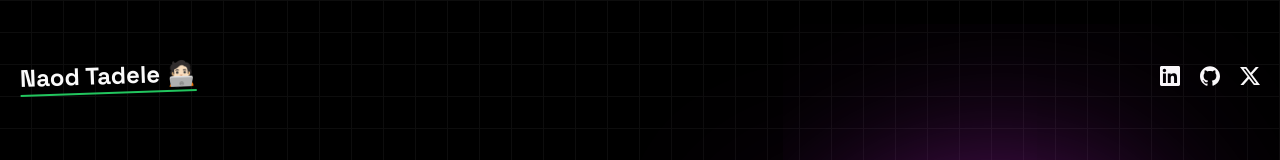
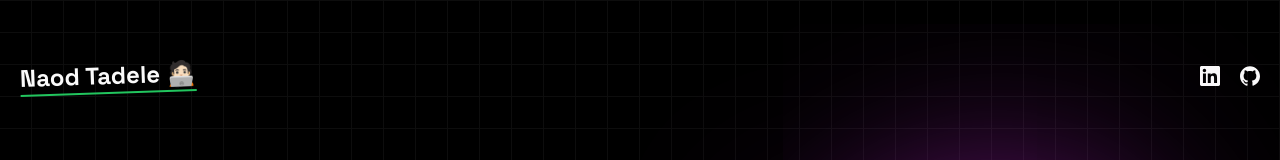
Before and after one commit to naodt1/portfolio-nextjs, a Next.js app: page / in a window 1280 px wide. Shown: the top 160 px of the page. Built offline with nearby package versions, Linux system fonts and the light colour scheme.

Commit message:
updated project and header links

```diff
--- a/app/(home)/components/Navbar.tsx
+++ b/app/(home)/components/Navbar.tsx
@@ -6,20 +6,20 @@ import { SiGithub, SiLinkedin, SiX } from "react-icons/si";
 export default function Navbar({className}: {className?:string}){
     const socials = [
         {
-            link: "https://www.linkedin.com/in/naod-tadele-063b23119/",
+            link: "https://www.linkedin.com/in/naod-tadel/",
             label: "Linkedin",
             Icon: SiLinkedin,
         },
         {
-            link: "https://github.com/kronahs",
+            link: "https://github.com/naodt1",
             label: "GitHub",
             Icon: SiGithub ,
         },
-        {
-            link: "https://twitter.com/naod_tadele1",
-            label: "X",
-            Icon: SiX,
-        }
+        // {
+        //     link: "https://twitter.com/naod_tadele1",
+        //     label: "X",
+        //     Icon: SiX,
+        // }
     ];
 
 
@@ -29,9 +29,9 @@ export default function Navbar({className}: {className?:string}){
             {socials.map((social,index) => {
                 const Icon = social.Icon;
 
-                return <Link href={social.link} key={index} aria-label={social.label}>
-                    <Icon className="w-5 h-5 hover:scale-125 transition-all"/>
-                </Link>
+                return  <a href={social.link} target="_blank" rel="noopener noreferrer" key={index} aria-label={social.label}>
+                <Icon className="w-5 h-5 hover:scale-125 transition-all" />
+            </a>
             })}
         </div>
     </nav>
--- a/app/(home)/components/Projects.tsx
+++ b/app/(home)/components/Projects.tsx
@@ -58,7 +58,7 @@ export default function Projects() {
       title: "Keepr Password Manager",
       tech: [SiFlutter, SiFirebase],
       cover: "/keepr-pass.jpg",
-      link: "https://github.com/kronahs/keepr-password-manager",
+      link: "https://github.com/naodt1/keepr-password-manager",
       description:
         "Keepr is a robust password manager designed to safeguard your digital security with advanced encryption and multi-factor authentication.",
       icons: [<SiFlutter key="flutter" />, <SiFirebase key="firebase" />],
@@ -67,7 +67,7 @@ export default function Projects() {
       title: "Convo Chat-App",
       tech: [SiFlutter, SiFirebase],
       cover: "/convo-chat.jpg",
-      link: "https://github.com/kronahs/convo-messaging-app",
+      link: "https://github.com/naodt1/convo-app",
       description:
         "Convo is a messaging application inspired by the functionality of platforms like Telegram. It serves as a reliable communication tool, facilitating seamless connections between users across the globe.",
       icons: [<SiFlutter key="flutter" />, <SiFirebase key="firebase" />],
@@ -76,7 +76,7 @@ export default function Projects() {
       title: "FixMasters",
       tech: [SiFlutter, SiFirebase],
       cover: "/fixmasters.png",
-      link: "https://github.com/kronahs/fixmasters_user_app",
+      link: "https://github.com/naodt1/fixmasters-user-app",
       description:
         "FixMasters connects users with the nearest handyman based on the service they provide. Users can communicate with handyman through its chat feature. Handyman can check their bookings and manage their services called gigs.",
       icons: [<SiFlutter key="flutter" />, <SiFirebase key="firebase" />],
```
